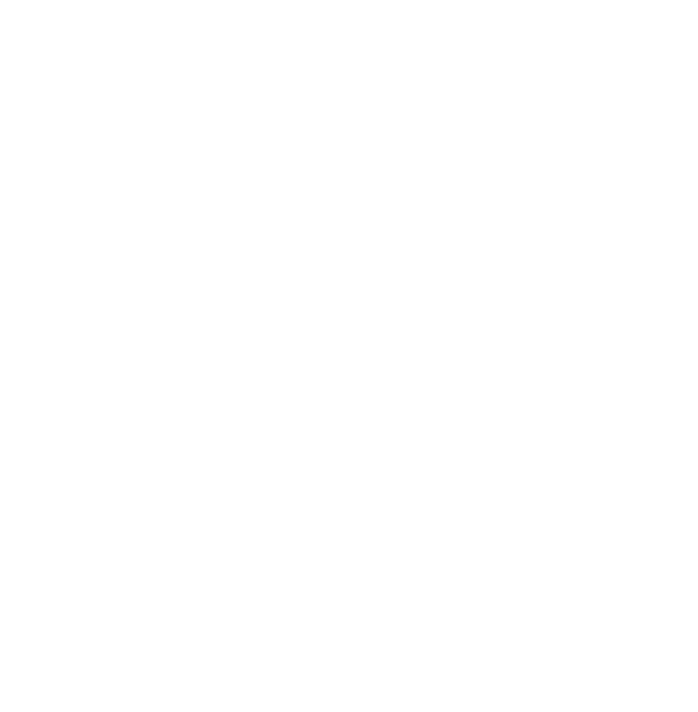
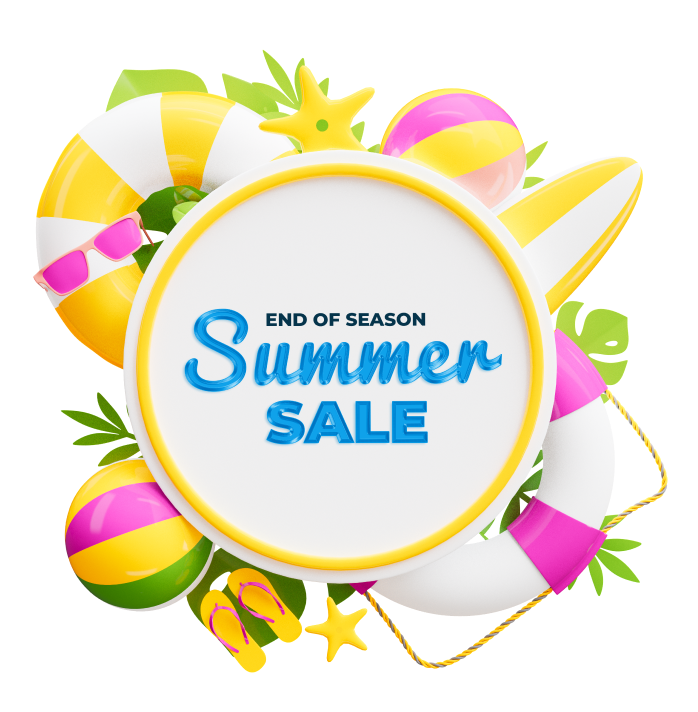
Before and after one commit to mahfuzar175/summer-sale, a plain HTML site: page index.html in a window 1280 px wide. Shown: the whole page, without its empty margins (582-1280 px from the left). Drawn offline with nearby package versions, Linux system fonts and the light colour scheme.

Commit message:
second commit

```diff
--- a/index.html
+++ b/index.html
@@ -4,8 +4,29 @@
     <meta charset="UTF-8">
     <meta name="viewport" content="width=device-width, initial-scale=1.0">
     <title>85 Summer Sale</title>
+    <link href="https://cdn.jsdelivr.net/npm/daisyui@3.5.1/dist/full.css" rel="stylesheet" type="text/css" />
+    <script src="https://cdn.tailwindcss.com"></script>
+    <!-- google fonts Work Sans -->
+    <link rel="preconnect" href="https://fonts.googleapis.com">
+    <link rel="preconnect" href="https://fonts.gstatic.com" crossorigin>
+    <link href="https://fonts.googleapis.com/css2?family=Work+Sans:wght@400;500;600;700&display=swap" rel="stylesheet">
+    <style>
+        body{
+            font-family: 'Work Sans', sans-serif;
+        }
+    </style>
 </head>
 <body>
+    <header>
+        <!-- banner section -->
+        <div class="flex flex-col md:flex-row justify-between items-center">
+            <div class="space-y-2">
 
+            </div>
+            <div>
+                <img src="images/Summer 1.png" alt="">
+            </div>
+        </div>
+    </header>
 </body>
 </html>
--- /dev/null
+++ b/tailwind.config.js
@@ -0,0 +1,8 @@
+/** @type {import('tailwindcss').Config} */
+module.exports = {
+    content: ["./src/**/*.{html,js}"],
+    theme: {
+      extend: {},
+    },
+    plugins: [],
+  }
```
